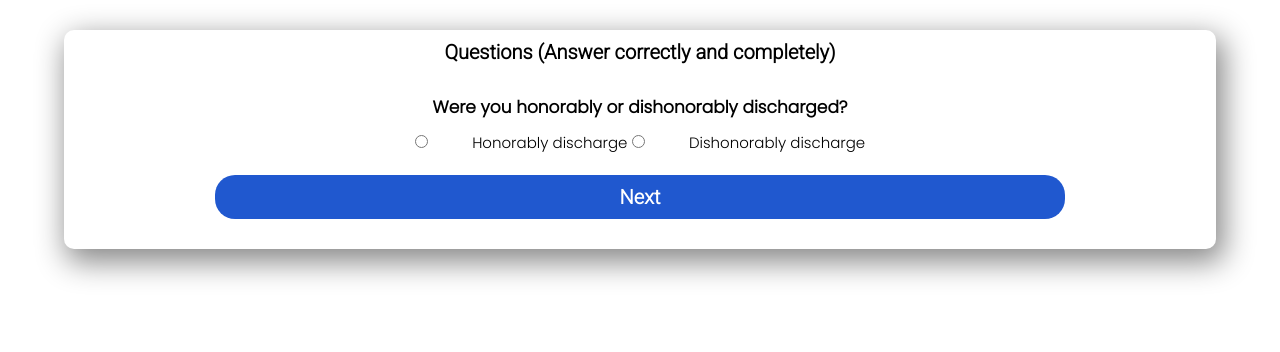
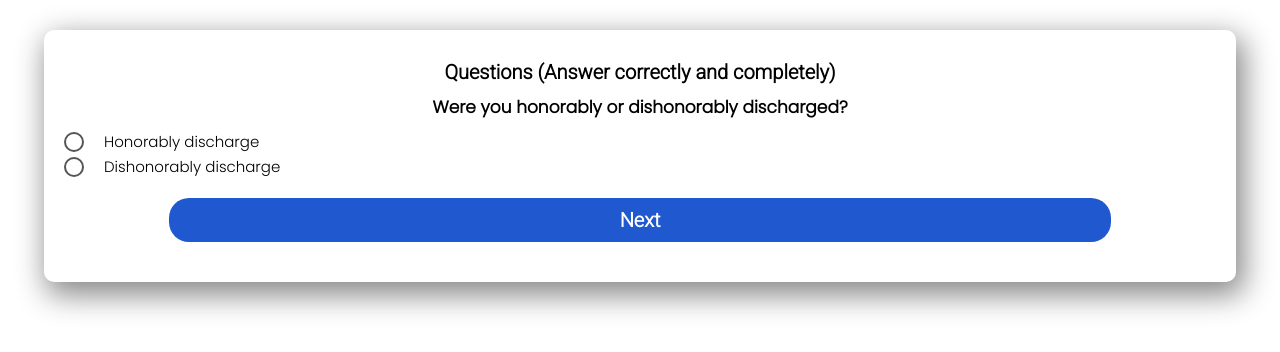
Before and after one commit to DRUMPADD/redBeachAdvisors, a Django app: page /home in a window 1280 px wide. Shown: the top 352 px of the page. Run offline with Django 3.2, Linux system fonts and the light colour scheme; the visitor is signed in with stand-in values (Sample User, id 1); parts of the project's set-up code (start-up, migrations or seed data) failed here and were passed over.

Commit message:
estilos css

```diff
--- a/django_redBeach_project/static/css/account.css
+++ b/django_redBeach_project/static/css/account.css
@@ -9,6 +9,7 @@ body {
     width: 400px;
     text-align: center;
     margin: 30px auto;
+    min-width: 350px;
     box-shadow: 5px 10px 30px 3px #888888;
     border-radius: 10px;
 }
@@ -45,8 +46,9 @@ body {
 .container-card .card .signUp {
     position: relative;
     margin-left: -10px;
+    left: 10px;
     font-size: 16px;
-    width: 120%;
+    width: 100%;
 }
 
 .container-card .line {
--- a/django_redBeach_project/static/css/styles.css
+++ b/django_redBeach_project/static/css/styles.css
@@ -22,16 +22,18 @@ body {
 
 .container,
 .container-questions {
-    width: 300px;
+    width: 100px;
     position: relative;
     text-align: center;
     margin: 30px auto;
     box-shadow: 5px 10px 30px 3px #888888;
     border-radius: 10px;
+    min-width: 250px;
 }
 
 .container-questions {
     width: 40%;
+    padding: 20px;
 }
 
 .container h1,
@@ -41,8 +43,34 @@ body {
     padding-top: 10px;
 }
 
-.container-questions {
+/* .container-questions {
     animation: animar 1s normal;
+} */
+
+.questionGroup {
+    width: 100%;
+}
+
+.questionGroup label {
+    display: block;
+    margin: 2px auto;
+}
+
+.questionGroup input[type="radio"] {
+	appearance: none;
+	width: 20px;
+	height: 20px;
+	border: 2px solid #555555;
+	border-radius: 50%;
+	background-clip: content-box;
+	padding: 3px;
+    float: left;
+    display: block;
+    margin: 2px auto;
+}
+
+.questionGroup input[type="radio"]:checked {
+	background-color: #555555;
 }
 
 /* ?? Choose register way */
@@ -229,14 +257,12 @@ body {
 
 /* ?? Questions form */
 #questionsForm {
-    padding: 10px;
     margin: 10px auto;
-    width: 90%;
+    width: 100%;
 }
 
 .questionGroup {
     font-family: 'Poppins', sans-serif;
-    margin: 10px;
     transition: 0.3s all;
 }
 
@@ -345,7 +371,7 @@ body {
     }
 }
 
-@media (min-width: 1000px) {
+@media (min-width: 350px) {
     .container,
     .container-questions {
         width: 90%;
@@ -359,15 +385,4 @@ body {
     }
 }
 
-
-@keyframes animar{
-    50% {
-        padding: 20px;
-    }
-
-    100% {
-        padding: 0;
-    }
-}
-
 /* ?? Create account card */
```
